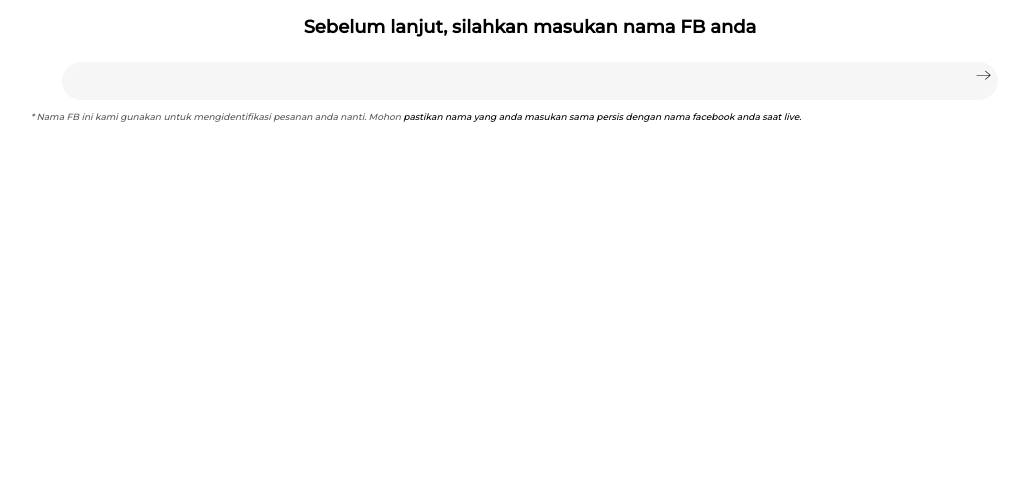
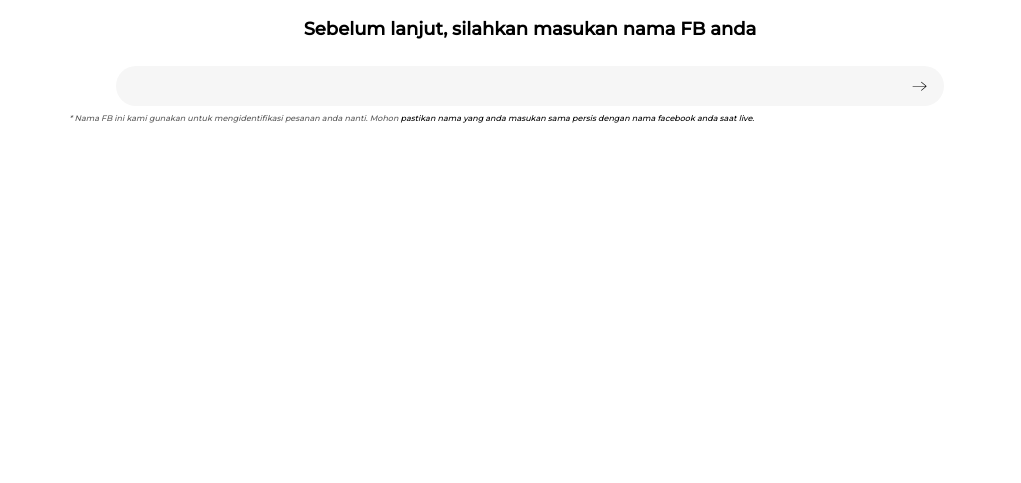
Before and after one commit to zakiibnu723/Jezha-Collection, a plain HTML site: page index.html in a window 1280 px wide. Shown: the part 317-800 px from the top of the page, without its empty margins (110-1131 px from the left). Drawn offline with Linux system fonts and the light colour scheme.

Commit message:
Update style.css

```diff
--- a/style.css
+++ b/style.css
@@ -84,30 +84,30 @@ body {
         & img {
             width: 25vw;
             /* margin-bottom: 55px; */
-            margin-bottom: 20px;
+            margin-bottom: 22px;
         }
 
         & h1 {
             width: 60vw;
             font-size: 18px;
             font-weight: 800;
-            margin-bottom: 26px;
+            margin-bottom: 28px;
         }
 
         .username-form {
             position: relative;
 
             & input {
-                width: 70vw;
+                width: 60vw;
                 box-shadow: none;
                 border-width: 0 0 0 0;
                 display: block;
                 outline: none;
                 text-align: center;
-                padding: 10px 26px 10px 14px;
+                padding: 12px 42px 12px 18px;
                 background-color: #f6f6f6;
-                border-radius: 20px;
-                font-size: 16px;
+                border-radius: 22px;
+                font-size: 14px;
                 transition: all 0.5s ease-in-out;
                 /* border-color: rgb(188, 188, 188); */
 
@@ -119,8 +119,8 @@ body {
 
             & button {
                 position: absolute;
-                top: 0;
-                right: 0;
+                top: 7px;
+                right: 10px;
                 box-shadow: none;
                 transform: scale(0.6) translate(6px, 0);
                 background-color: #c6c6c600;
@@ -133,12 +133,12 @@ body {
 
         .note {
             display: flex;
-            width: 78vw;
-            margin-top: 12px;
+            width: 72vw;
+            margin-top: 8px;
             gap: 2px;
 
             & p {
-                font-size: 9px;
+                font-size: 8px;
                 /* font-family: Arial, Helvetica, sans-serif; */
                 text-align: left;
                 color: #5a5a5a;
```
